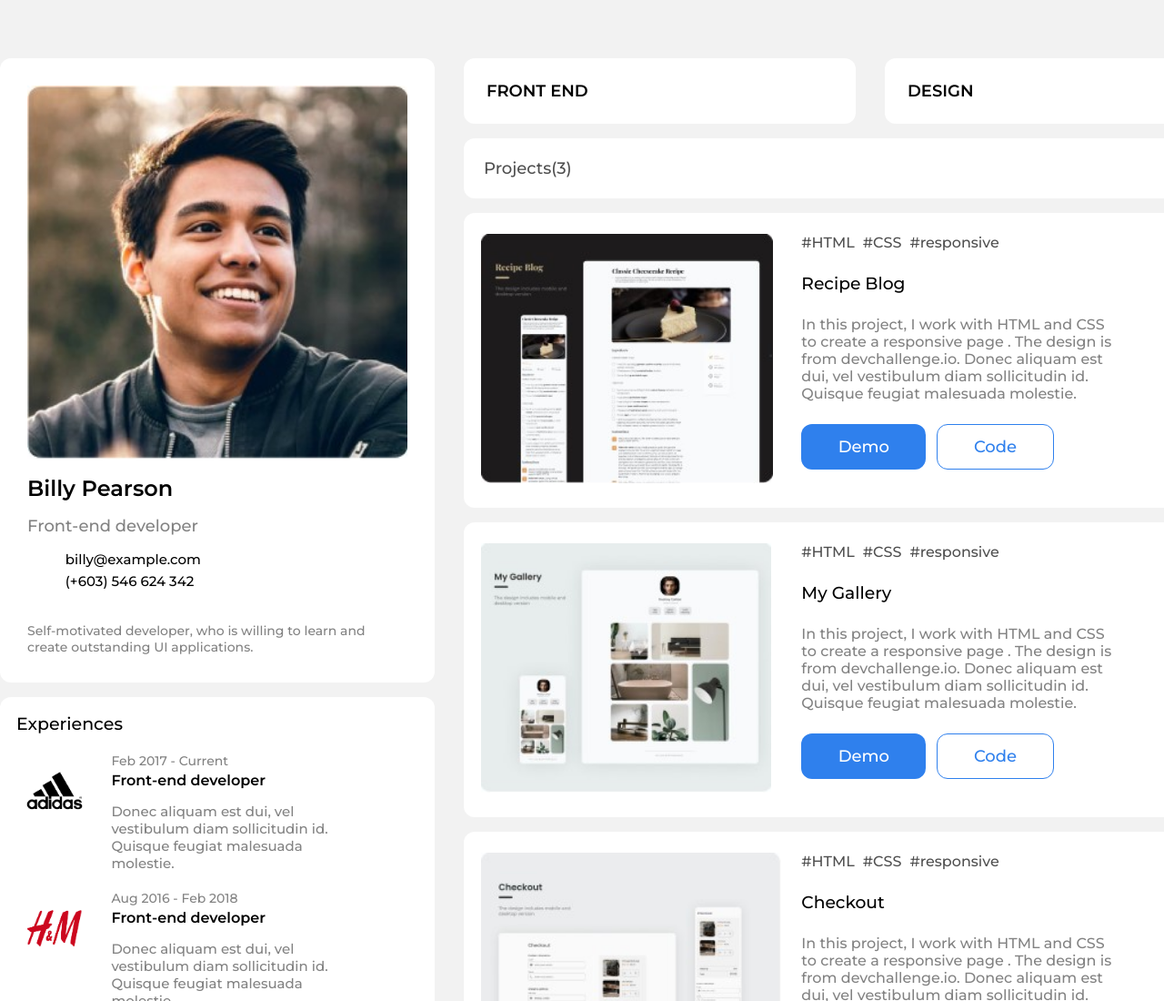
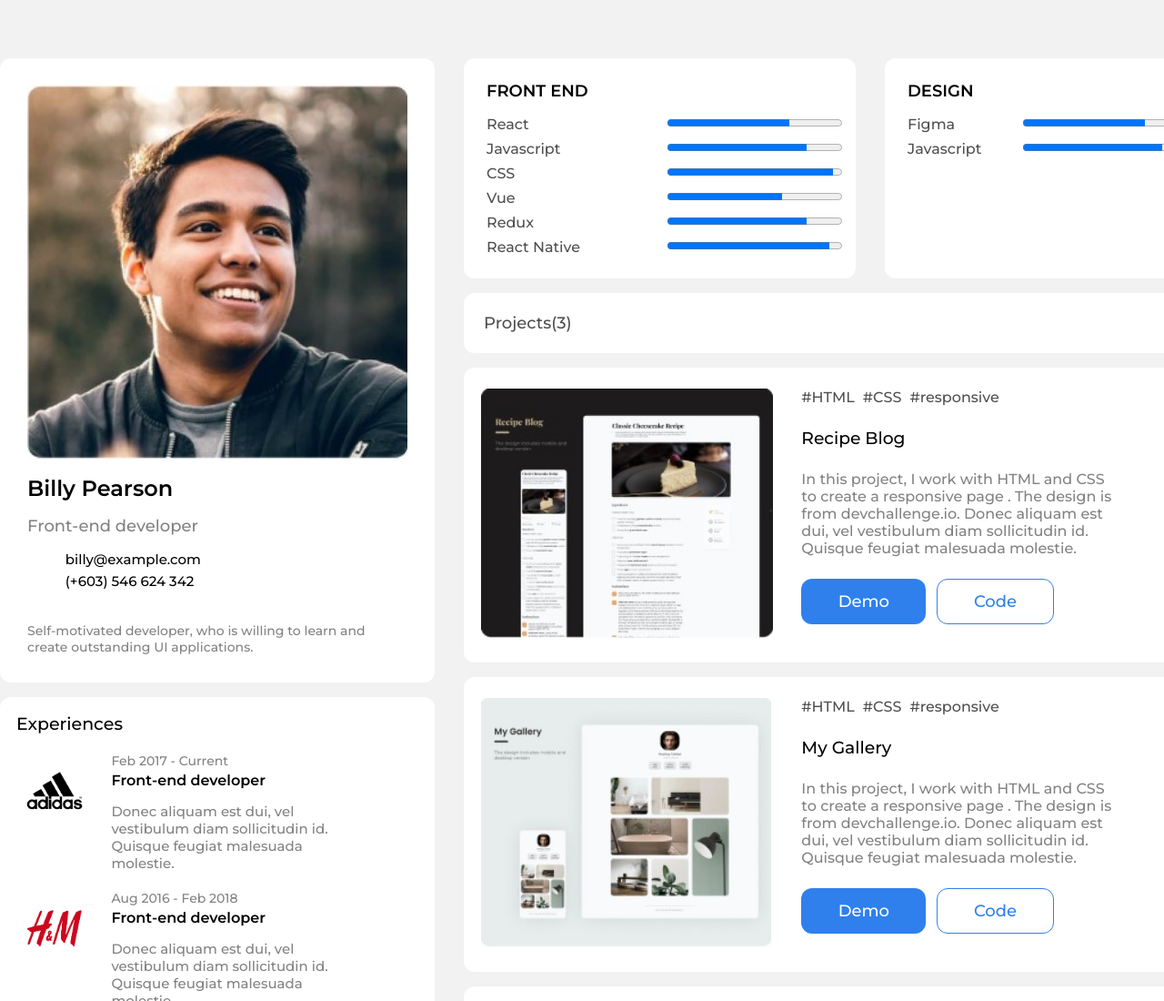
Before and after one commit to Sohail1011/ProfileRepo, a plain HTML site: page index.html in a window 1280 px wide. Shown: the top 1100 px of the page at 91% size. Drawn offline with nearby package versions, Linux system fonts and the light colour scheme; some icons are missing.

Commit message:
finaly construction

```diff
--- a/index.html
+++ b/index.html
@@ -82,9 +82,22 @@
             <section class="progresion-columns">
                 <article class="frames">
                     <h2>Front end</h2>
+                    <div class="progresion">
+                        <label for="meta">React</label><progress id="meta" value="70" max="100"></progress>
+                        <label for="netscape">Javascript</label><progress id="netscape" value="80" max="100"></progress>
+                        <label for="web">CSS</label><progress id="web" value="95" max="100"></progress>
+                        <label for="evan">Vue</label><progress id="evan" value="66" max="100"></progress>
+                        <label for="compile">Redux</label><progress id="compile" value="80" max="100"></progress>
+                        <label for="expo">React Native</label><progress id="expo" value="93" max="100"></progress>
+                    </div>
                 </article>
                 <article class="design">
                     <h2>Design</h2>
+                    <div class="progresion latest">
+                        <label for="adobe">Figma</label><progress id="meta" value="70" max="100"></progress>
+                        <label for="photography">Javascript</label><progress id="photography" value="80"
+                            max="100"></progress>
+                    </div>
                 </article>
             </section>
             <section class="card">
--- a/style.css
+++ b/style.css
@@ -321,6 +321,7 @@ body {
     flex-direction: column;
     justify-content: center;
     padding: 25px;
+    gap: 1rem;
 }
 
 .frames h2 {
@@ -340,3 +341,26 @@ body {
     justify-content: center;
     padding: 25px;
 }
+
+.progresion {
+    display: grid;
+    grid-template-columns: 50% 50%;
+    gap: 0.5rem;
+}
+
+.progresion label {
+    color: #4F4F4F;
+}
+
+.progresion progress {
+    width: 12rem;
+}
+
+.latest {
+    margin-top: 1rem;
+}
+
+.latest {
+    display: grid;
+    grid-template-columns: 38% 40%;
+}
```
